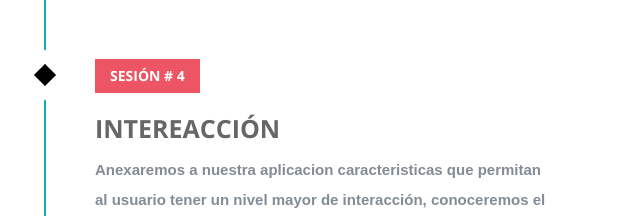
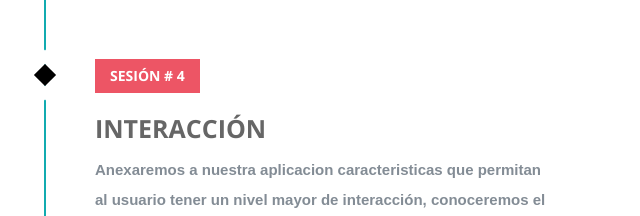
Before and after one commit to hercarr/hercarrdroid, a plain HTML site: page index.html in a window 1280 px wide. Shown: the part 2246-2462 px from the top of the page, 392-1032 px from the left. Drawn offline with nearby package versions, Linux system fonts and the light colour scheme.

Commit message:
buf fixed in the 'interaccion' word

```diff
--- a/index.html
+++ b/index.html
@@ -157,7 +157,7 @@
                                 <label class="timeline-event-icon"></label>
                                 <div class="timeline-event-copy">
                                     <p class="timeline-event-thumbnail">Sesi&oacute;n # 4</p>
-                                    <h3>Intereacci&oacute;n</h3>
+                                    <h3>Interacci&oacute;n</h3>
                                     <p>
                                         <strong>Anexaremos a nuestra aplicacion caracteristicas que permitan al usuario tener un nivel mayor de interacci&oacute;n, conoceremos el uso de:</strong>
                                         <br>
```
